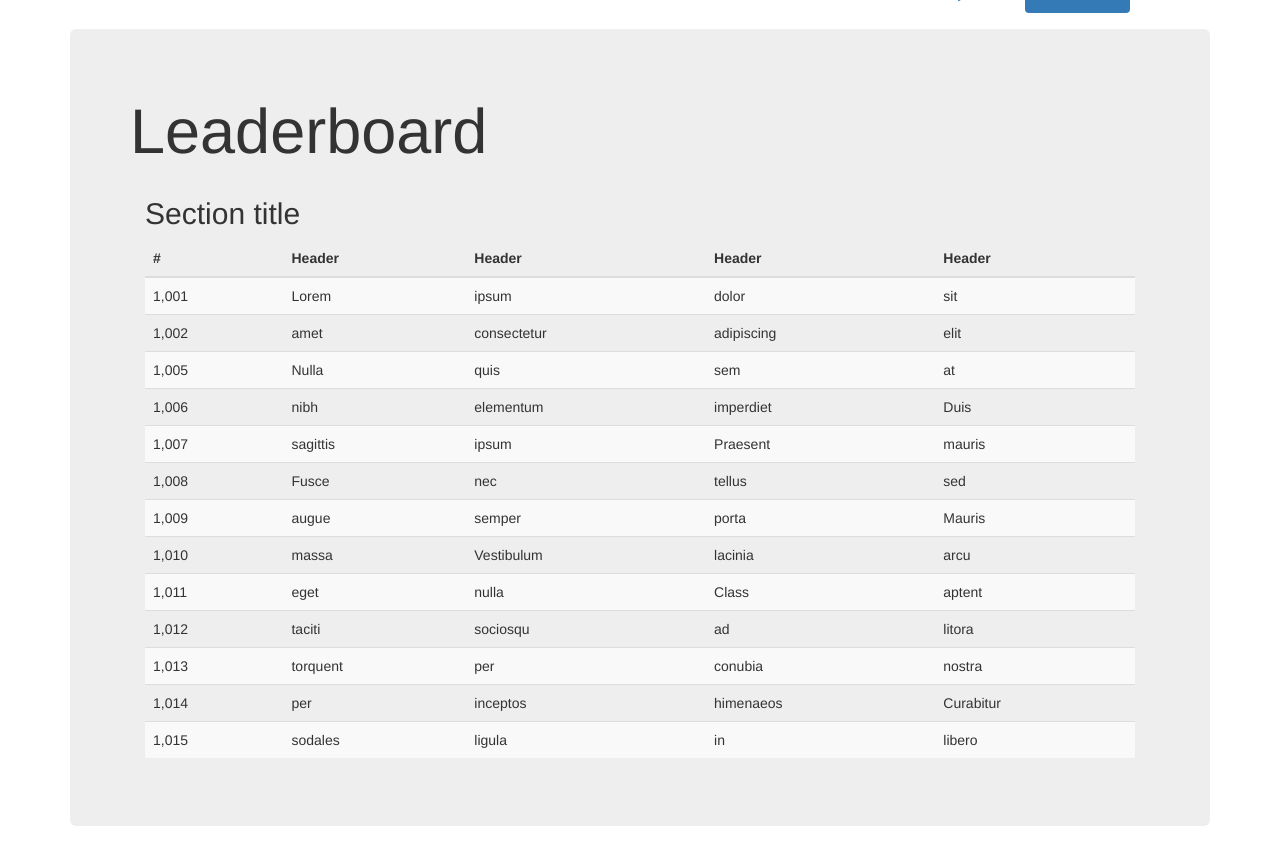
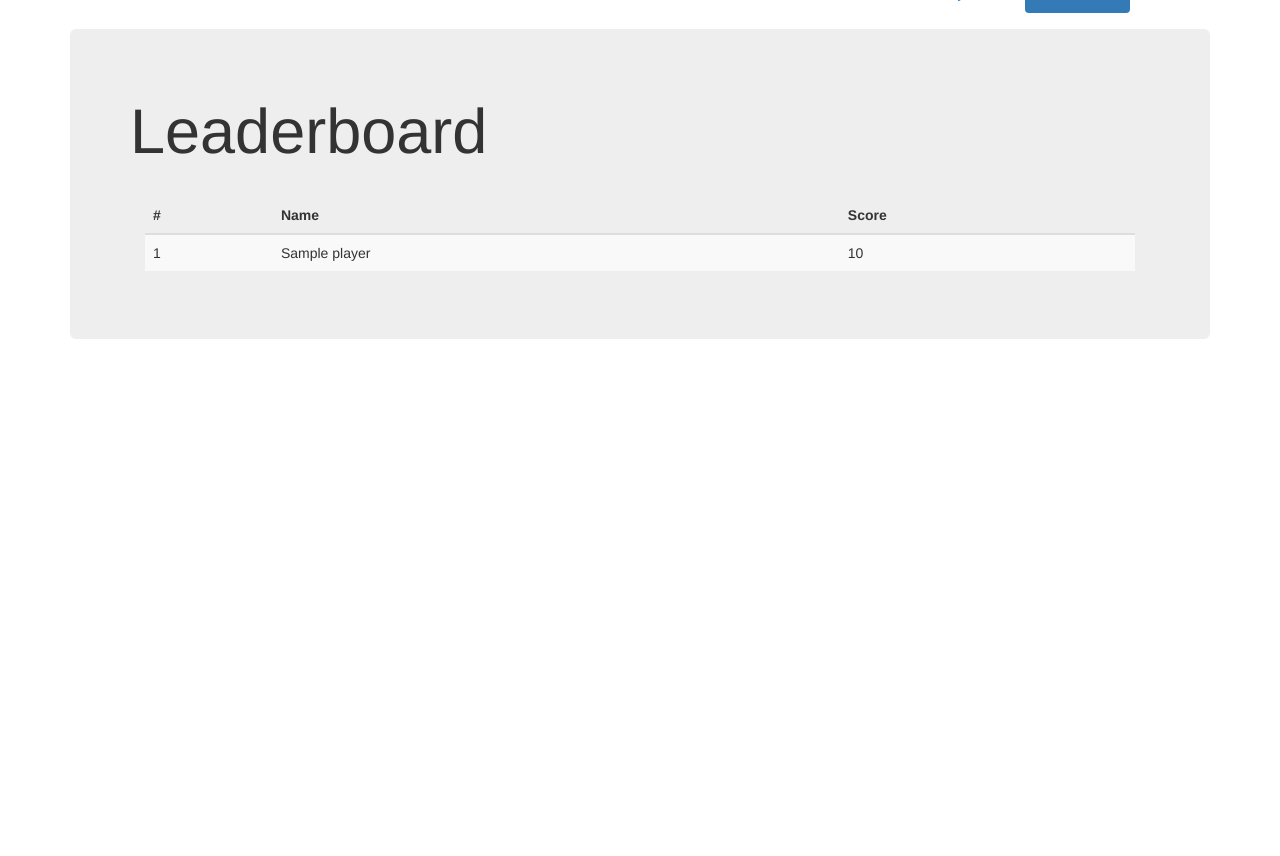
Before and after one commit to Excel-MEC/excel-2014-hashinclude, a Django app: template mainapp/templates/leaderboard.html in a window 1280 px wide. Shown: the part 47-903 px from the top of the page. After the commit the page ends 386 px from the top, so only its background shows below. Run offline with Django 3.2, Linux system fonts and the light colour scheme; the template is opened without the code that fills it: most values are stand-ins (such as "Sample title", 1, 10 or a date in 2020); some libraries are stand-ins or nearby versions.

Commit message:
Backend implementation for updating scores, leaderboards, profiles

```diff
--- a/mainapp/templates/leaderboard.html
+++ b/mainapp/templates/leaderboard.html
@@ -37,111 +37,30 @@
       <div class="jumbotron">
         <h1>Leaderboard</h1>
        	<div class="container">
-          <h2 class="sub-header">Section title</h2>
+          <h2 class="sub-header"></h2>
           <div class="table-responsive">
             <table class="table table-striped">
               <thead>
                 <tr>
                   <th>#</th>
-                  <th>Header</th>
-                  <th>Header</th>
-                  <th>Header</th>
-                  <th>Header</th>
+                  <th>Name</th>
+                  <th>Score</th>
                 </tr>
               </thead>
               <tbody>
+              	{% for player in leaderboard %}
                 <tr>
-                  <td>1,001</td>
-                  <td>Lorem</td>
-                  <td>ipsum</td>
-                  <td>dolor</td>
-                  <td>sit</td>
-                </tr>
-                <tr>
-                  <td>1,002</td>
-                  <td>amet</td>
-                  <td>consectetur</td>
-                  <td>adipiscing</td>
-                  <td>elit</td>
-                </tr>
-
-                <tr>
-                  <td>1,005</td>
-                  <td>Nulla</td>
-                  <td>quis</td>
-                  <td>sem</td>
-                  <td>at</td>
-                </tr>
-                <tr>
-                  <td>1,006</td>
-                  <td>nibh</td>
-                  <td>elementum</td>
-                  <td>imperdiet</td>
-                  <td>Duis</td>
-                </tr>
-                <tr>
-                  <td>1,007</td>
-                  <td>sagittis</td>
-                  <td>ipsum</td>
-                  <td>Praesent</td>
-                  <td>mauris</td>
-                </tr>
-                <tr>
-                  <td>1,008</td>
-                  <td>Fusce</td>
-                  <td>nec</td>
-                  <td>tellus</td>
-                  <td>sed</td>
-                </tr>
-                <tr>
-                  <td>1,009</td>
-                  <td>augue</td>
-                  <td>semper</td>
-                  <td>porta</td>
-                  <td>Mauris</td>
-                </tr>
-                <tr>
-                  <td>1,010</td>
-                  <td>massa</td>
-                  <td>Vestibulum</td>
-                  <td>lacinia</td>
-                  <td>arcu</td>
-                </tr>
-                <tr>
-                  <td>1,011</td>
-                  <td>eget</td>
-                  <td>nulla</td>
-                  <td>Class</td>
-                  <td>aptent</td>
-                </tr>
-                <tr>
-                  <td>1,012</td>
-                  <td>taciti</td>
-                  <td>sociosqu</td>
-                  <td>ad</td>
-                  <td>litora</td>
-                </tr>
-                <tr>
-                  <td>1,013</td>
-                  <td>torquent</td>
-                  <td>per</td>
-                  <td>conubia</td>
-                  <td>nostra</td>
-                </tr>
-                <tr>
-                  <td>1,014</td>
-                  <td>per</td>
-                  <td>inceptos</td>
-                  <td>himenaeos</td>
-                  <td>Curabitur</td>
-                </tr>
-                <tr>
-                  <td>1,015</td>
-                  <td>sodales</td>
-                  <td>ligula</td>
-                  <td>in</td>
-                  <td>libero</td>
-                </tr>
+                <td>
+                	{{forloop.counter}}
+                </td>
+                <td>
+               		{{player.name}}
+                </td>
+                <td>
+                	{{player.score}}
+                </td>
+               	</tr>
+                {% endfor %}
               </tbody>
             </table>
           </div>
--- a/onlinejudge/urls.py
+++ b/onlinejudge/urls.py
@@ -19,7 +19,7 @@ urlpatterns = patterns('',
     url(r'^logout', logout),
     url(r'^home', home),
     url(r'^signup', signup),
-    url(r'^leaders',leaders),
+    url(r'^leaderboard',leaders),
     url(r'^profile',profile),
     url(r'^allproblems',allproblems),
     url(r'^problem',problem),
```
Also changed, not shown: judge/source/judge.py (+29 -13 lines), mainapp/models.py (+1 -13 lines), mainapp/source/misc.py (+13 -3 lines), mainapp/source/player.py (+12 -0 lines), mainapp/source/submission.py (+5 -3 lines), mainapp/templates/Structure.txt (deleted, +0 -10 lines), mainapp/templates/allproblems.html (deleted, +0 -130 lines), mainapp/templates/create-question.html (+9 -0 lines), mainapp/templates/problem.html (+10 -6 lines), mainapp/templates/profile.html (+57 -31 lines), mainapp/views.py (+4 -3 lines).
